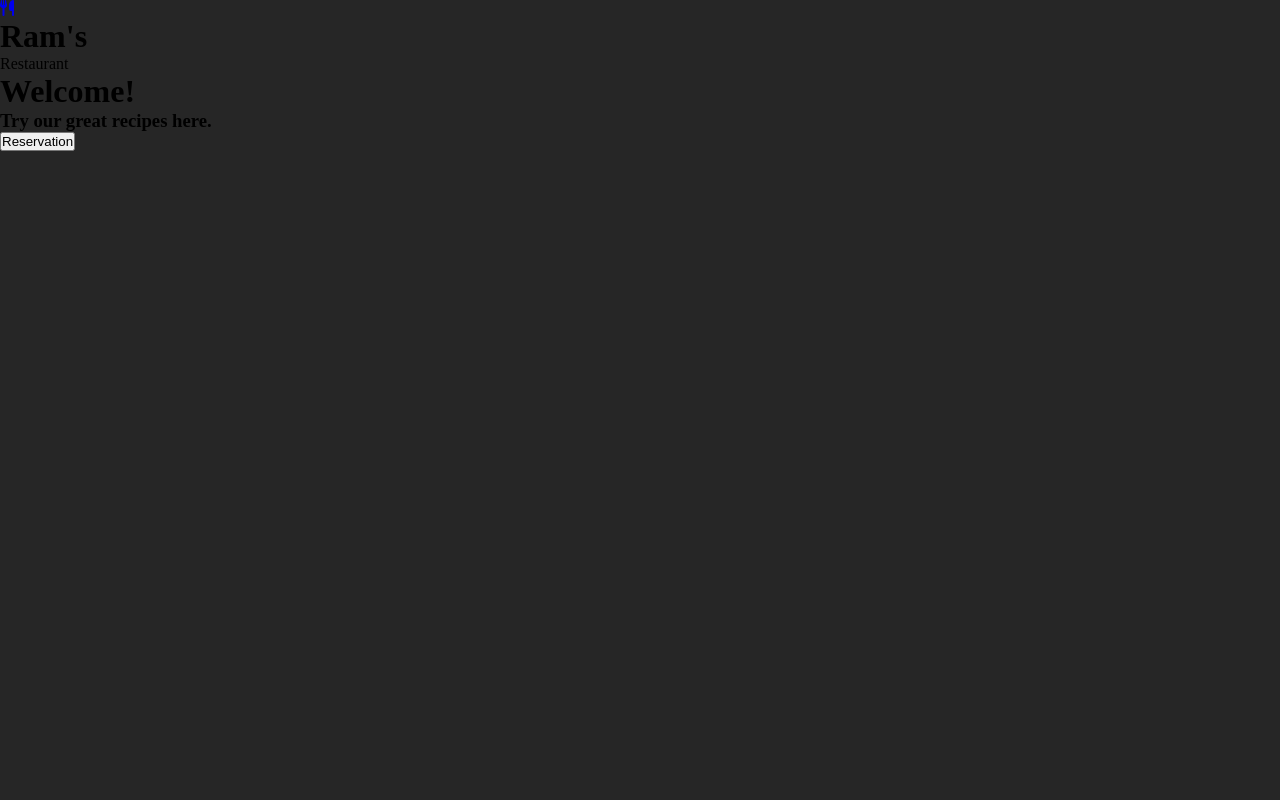
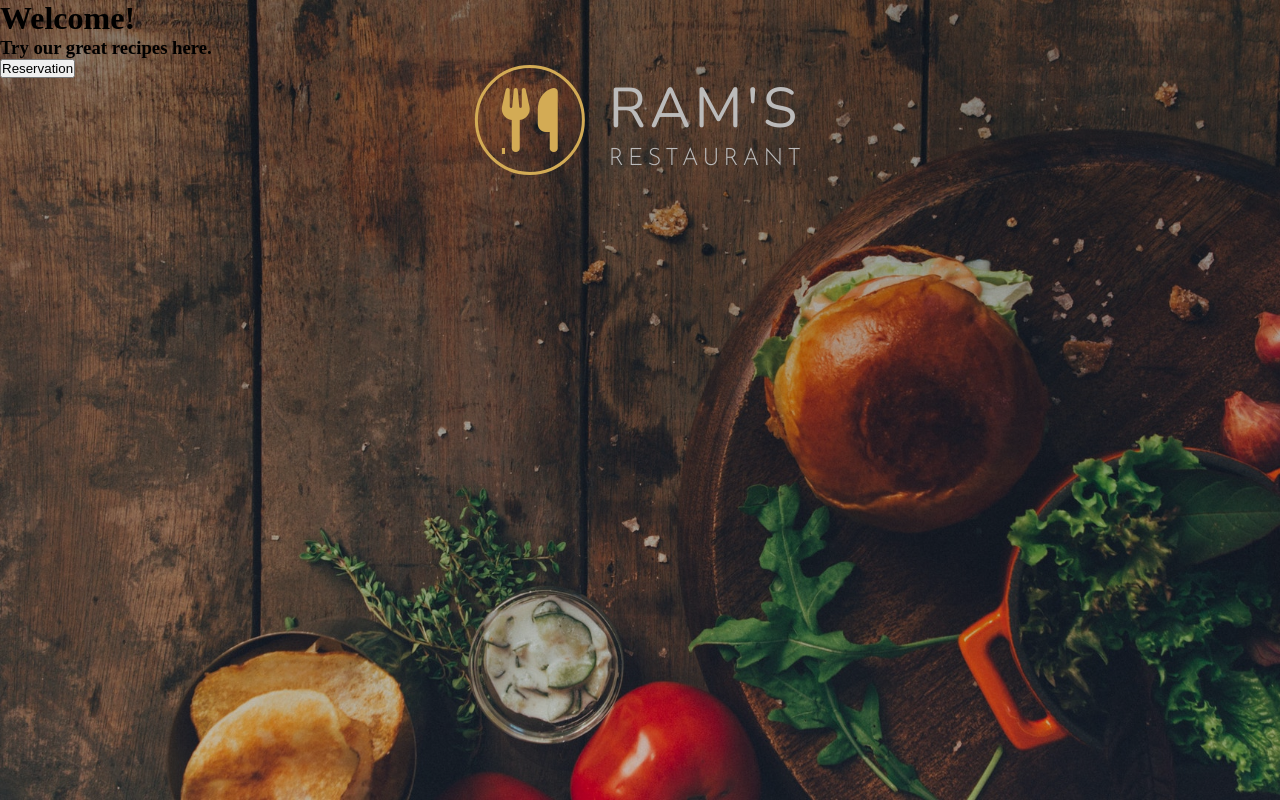
Before and after one commit to msram1002/SAAS-course, a website: page Project-1-SAAS/index.html in a window 1280 px wide. Drawn offline with nearby package versions, Linux system fonts and the light colour scheme.

Commit message:
adding the header styles part 1

```diff
--- a/Project-1-SAAS/index.html
+++ b/Project-1-SAAS/index.html
@@ -14,7 +14,7 @@
         <div class="brand">
             <a href="#" class="logo"><i class="fas fa-utensils"></i></a>
             <div>
-                <h1 class="class-name">
+                <h1 class="main-name">
                     Ram's
                 </h1>
                 <p class="sub-name">Restaurant</p>
--- a/Project-1-SAAS/scss/_base.scss
+++ b/Project-1-SAAS/scss/_base.scss
@@ -1,5 +1,24 @@
 // base styles
 $color-dark: #262626;
+$color-black: #000;
+$color-primary: #d3ab55;
+$color-secondary: #bbb;
+$font-dancingScript: 'Dancing Script', cursive;
+$font-josefinSans: 'Josefin Sans', sans-serif;
+$font-nunito: 'Nunito', sans-serif;
+
+
+@mixin flexLayout {
+  display: flex;
+  justify-content: center;
+  align-items: center;
+}
+
+@mixin textStyles {
+  font-weight: 300;
+  letter-spacing: 0.25rem;
+  text-transform: uppercase;
+}
 
 * {
   margin: 0;
--- a/Project-1-SAAS/scss/_components.scss
+++ b/Project-1-SAAS/scss/_components.scss
@@ -0,0 +1,25 @@
+.logo {
+  font-size: 4rem;
+  color: $color-primary;
+  width: 110px;
+  height: 110px;
+  border: 3px solid $color-primary;
+  border-radius: 50%;
+  margin-right: 1.5rem;
+  @include flexLayout;
+}
+
+.main-name {
+  font-family: $font-nunito;
+  font-size: 3.5rem;
+  color: $color-secondary;
+  @include textStyles;
+}
+
+.sub-name {
+  font-family: $font-josefinSans;
+  font-size: 1.5rem;
+  color: $color-secondary;
+  text-align: center;
+  @include textStyles;
+}
--- a/Project-1-SAAS/scss/_layout.scss
+++ b/Project-1-SAAS/scss/_layout.scss
@@ -0,0 +1,16 @@
+.header {
+  width: 100%;
+  height: 100vh;
+  position: relative;
+  background: linear-gradient(rgba($color-black, 0.4), rgba($color-black, 0.2)), url(../images/bg.jpeg) center no-repeat;
+  background-size: cover;
+
+  .brand {
+    position: absolute;
+    top: 15%;
+    left: 50%;
+    transform: translate(-50%, -50%);
+    display: flex;
+    align-items: center;
+  }
+}
```
Also changed, not shown: Project-1-SAAS/css/main.css.
